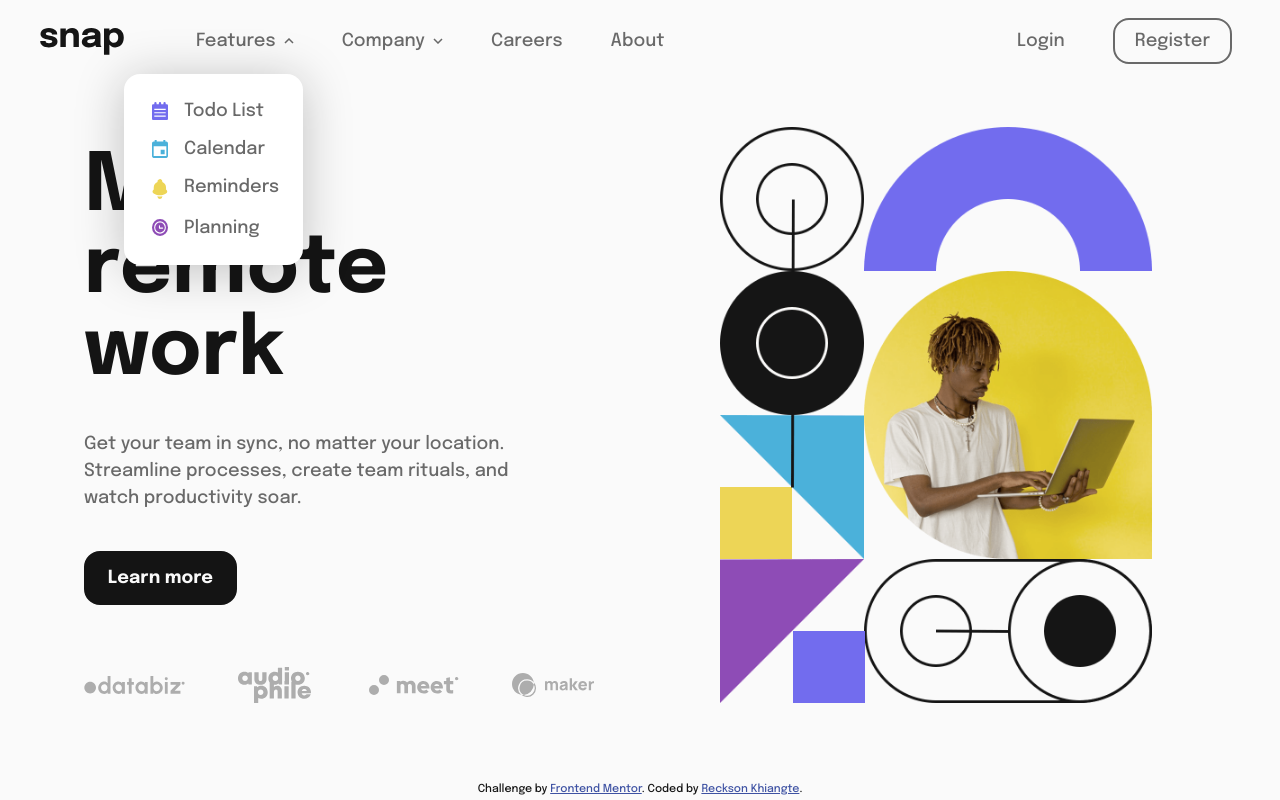
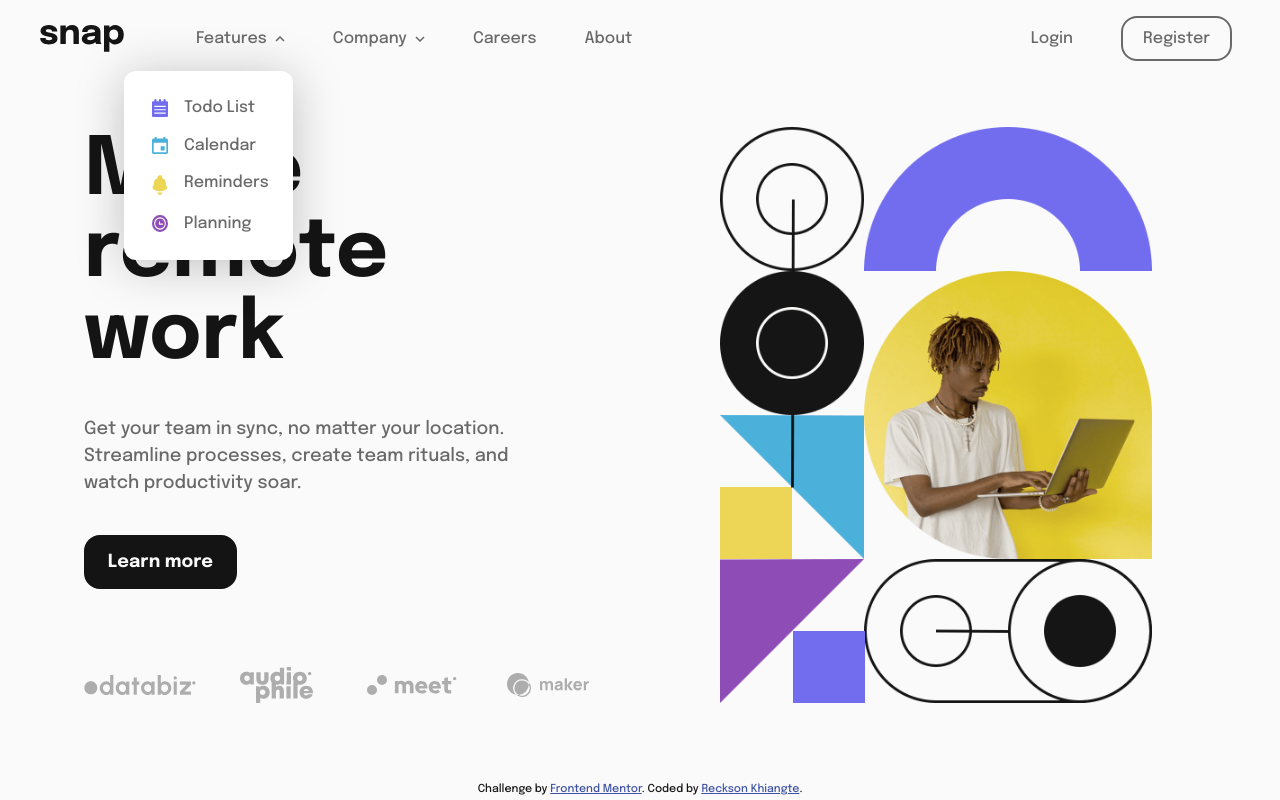
Before and after one commit to Saga-sanga/snap-home-page, a plain HTML site: page index.html in a window 1280 px wide. Both pictures are taken after a click on the element "Features". Drawn offline with Linux system fonts and the light colour scheme.

Commit message:
fix: Refactored evenlistener and aligned banner text

```diff
--- a/index.html
+++ b/index.html
@@ -29,7 +29,9 @@
     <div class="transparent-bg"></div>
     <nav class="side-menu text-gray flex" data-visible="false">
       <ul class="flex">
-        <li><span data-collapse="false" id="features-text" class="flex align-center">Features <img id="features-icon" src="./images/icon-arrow-down.svg" alt="down arrow icon"></span>
+        <li><span data-collapse="false" id="features-text" class="flex align-center">Features
+          <img fill="black" id="features-icon" src="./images/icon-arrow-down.svg" alt="down arrow icon">
+        </span>
             <ul id="features-sub-menu" class="collapse-sub-menu">
               <li class="flex"><img src="./images/icon-todo.svg" width="16px" alt="todo icon"> Todo List</li>
               <li class="flex"><img src="./images/icon-calendar.svg" width="16px" alt="calendar icon"> Calendar</li>
@@ -65,6 +67,7 @@
     </article>
 
     <article class="text-container grid">
+      <div class="grid">
         <h1 class="text-bold">Make <span>remote work</span></h1>
 
         <p class="text-gray">
@@ -73,6 +76,7 @@
         </p>
 
         <a class="link-button text-white bg-black" href="">Learn more</a>
+      </div>
       <div class="logo-list grid">
         <img src="./images/client-databiz.svg" alt="databiz logo">
         <img src="./images/client-audiophile.svg" alt="audiophile logo">
--- a/index.js
+++ b/index.js
@@ -24,28 +24,34 @@ menu_btn.addEventListener("click", () => {
   }
 })
 
+const openSubMenu = (element, icon, display) => {
+  element.setAttribute("data-collapse", true);
+  icon.src = './images/icon-arrow-up.svg';
+  display.style.display = "block";
+}
+
+const closeSubMenu = (element, icon, display) => {
+  element.setAttribute("data-collapse", false);
+  icon.src = './images/icon-arrow-down.svg';
+  display.style.display = "none";
+}
+
 features.addEventListener("click", () => {
   let status = features.getAttribute("data-collapse");
   if (status === "false") {
-    features.setAttribute("data-collapse", true);
-    features_icon.src = './images/icon-arrow-up.svg';
-    features_sub_menu.style.display = "block";
+    openSubMenu(features, features_icon, features_sub_menu);
+    closeSubMenu(company, company_icon, company_sub_menu);
   } else {
-    features.setAttribute("data-collapse", false);
-    features_icon.src = './images/icon-arrow-down.svg';
-    features_sub_menu.style.display = "none";
+    closeSubMenu(features, features_icon, features_sub_menu);
   }
 })
 
 company.addEventListener("click", () => {
   let status = company.getAttribute("data-collapse");
   if (status === "false") {
-    company.setAttribute("data-collapse", true);
-    company_icon.src = './images/icon-arrow-up.svg';
-    company_sub_menu.style.display = "block";
+    openSubMenu(company, company_icon, company_sub_menu);
+    closeSubMenu(features, features_icon, features_sub_menu);
   } else {
-    company.setAttribute("data-collapse", false);
-    company_icon.src = './images/icon-arrow-down.svg';
-    company_sub_menu.style.display = "none";
+    closeSubMenu(company, company_icon, company_sub_menu);
   }
 })
--- a/style.css
+++ b/style.css
@@ -78,8 +78,8 @@ h1 {
 /* make images easier to work with */
 img,
 picutre {
-    max-width: 100%;
-    display: block;
+  max-width: 100%;
+  display: block;
 }
 
 /* make form elements easier to work with */
@@ -185,6 +185,10 @@ main.grid {
   margin-bottom: 2rem;
 }
 
+.text-container > div {
+  justify-items: center;
+}
+
 @media (min-width: 35em) {
   body {
     font-size: 1.125rem;
@@ -218,8 +222,16 @@ main.grid {
   .text-container {
     text-align: start;
     justify-items: start;
+    margin-block-end: 0;
+    height: 100%;
+    grid-template-rows: 1fr min-content;
+    gap: 0;
+    align-items: center;
+  }
+
+  .text-container > div:first-child {
     --gap: clamp(1rem, 3vw, 5rem);
-    margin-block-end: 0;
+    justify-items: start;
   }
 
   .text-container h1 {
@@ -241,11 +253,14 @@ main.grid {
   }
 }
 
-@media (min-width: 55em) {
+@media (min-width: 55.111111em) {
   .text-container h1 {
     font-size: 5rem;
   }
 
+  nav {
+    font-size: 1rem;
+  }
 
 }
 
@@ -434,12 +449,8 @@ nav li {
     position: absolute;
     background-color: white;
     padding: 1.75rem;
-    border-radius: 1rem;
+    border-radius: 0.75rem;
     box-shadow: 0 5px 3rem hsl( var(--clr-almost-black) / 0.25);
-  }
-
-  .collapse-sub-menu:hover {
-    /* color: hsl( var(--clr-medium-gray) ); */
   }
 
   #features-sub-menu {
```
Lines whose indentation alone changed are shown as unchanged.
